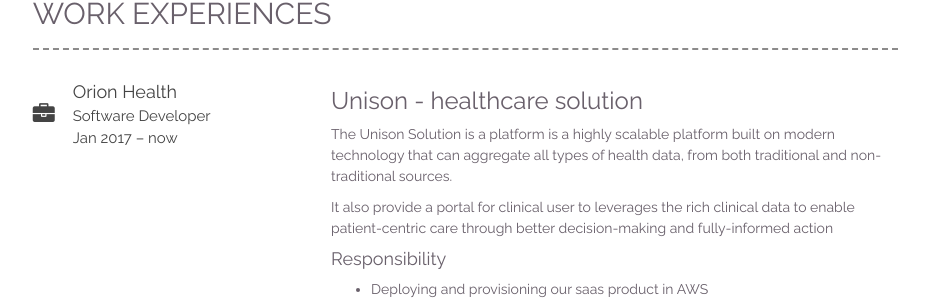
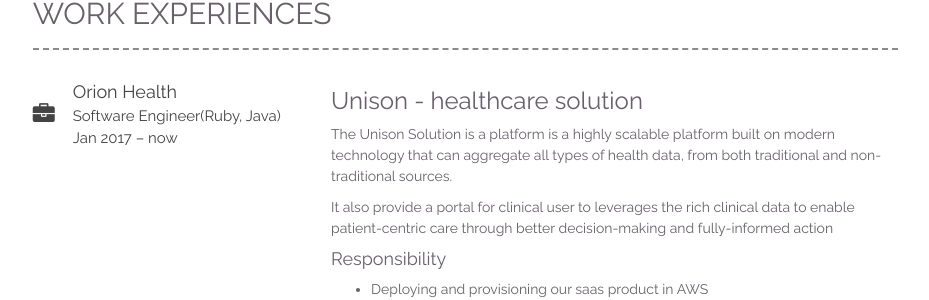
Before and after one commit to carmen0208/carmen0208.github.io, a Jekyll site: the page resumepdf.html, which Jekyll copies as it is, in a window 1280 px wide and 900 px high, scrolled down 1123 px. Shown: the part 153-453 px from the top of the window, without its empty margins (10-939 px from the left). Built offline with Jekyll 4.4.1, drawn with Linux system fonts in a browser that asks for light colours.

Commit message:
resume adjustment

```diff
--- a/resumepdf.html
+++ b/resumepdf.html
@@ -144,7 +144,7 @@
               <div class="icon-list-content">
                 <div class="icon-list-title"> Orion Health </div>
                 <div class="icon-list-info">
-                  <span>Software Developer</span>
+                  <span>Software Engineer(Ruby, Java)</span>
                 </div>
                 <div class="icon-list-info">
                   <span> Jan 2017 – now </span>
```
